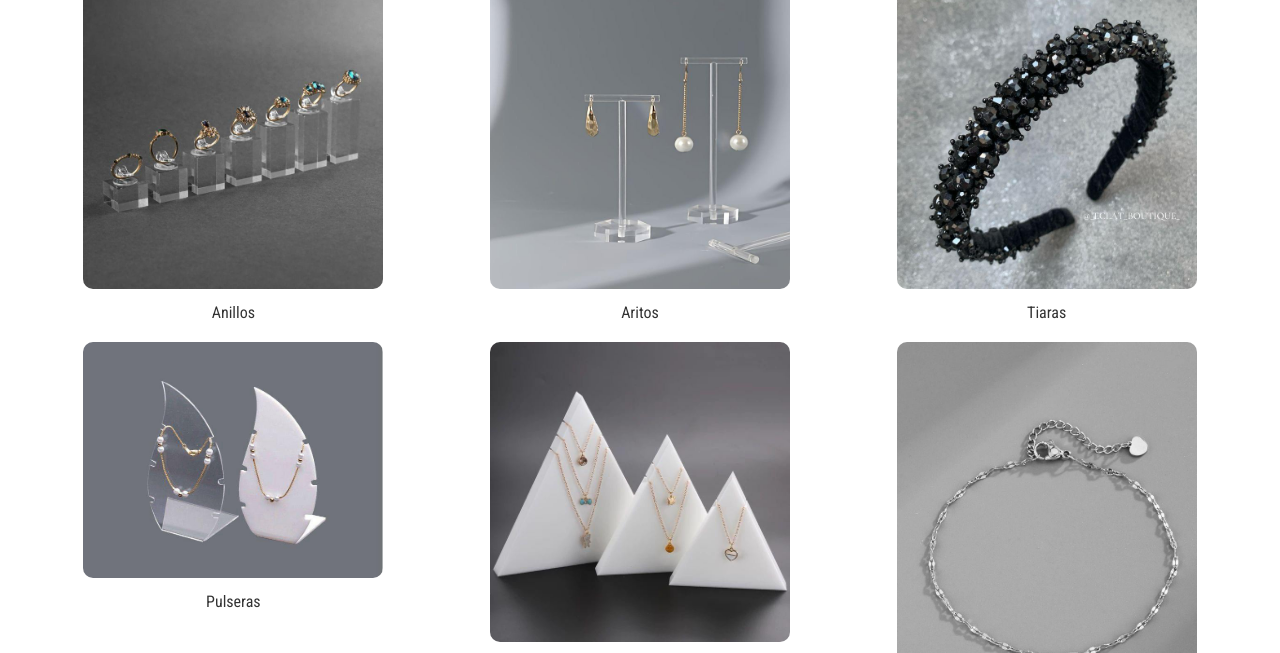
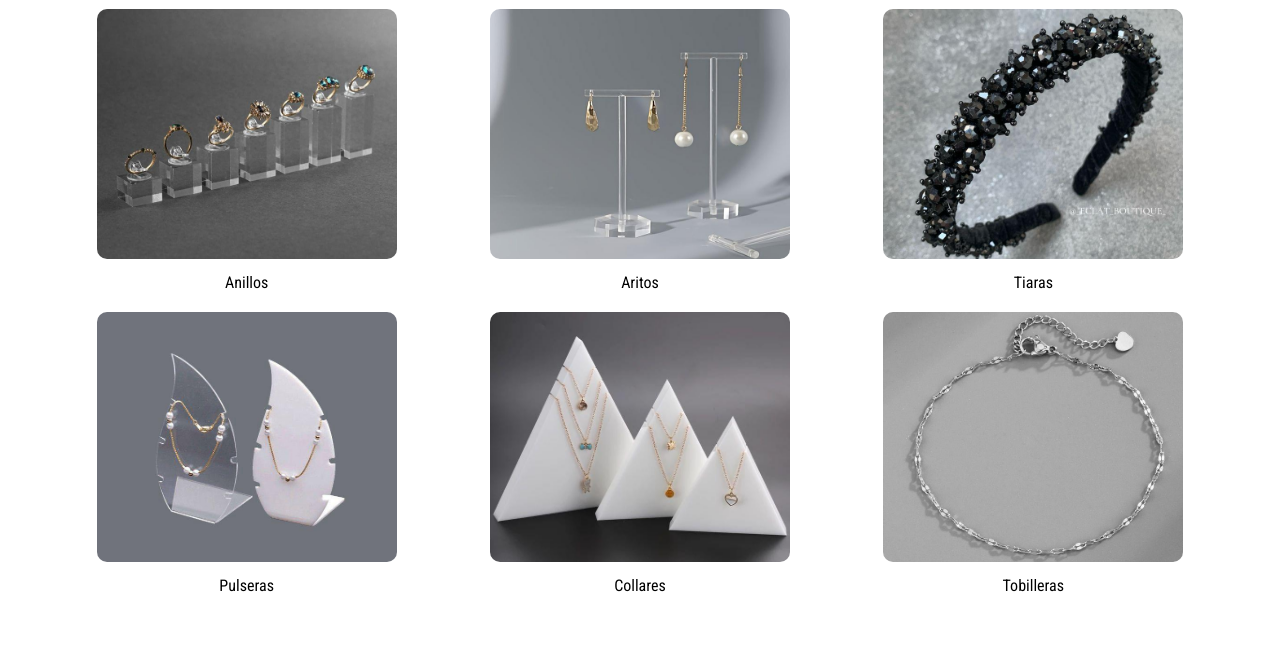
Before and after one commit to JJMartin7/CROWN-JEW, a plain HTML site: page index.html in a window 1280 px wide. Shown: the part 575-1228 px from the top of the page. Drawn offline with Linux system fonts and the light colour scheme.

```diff
--- a/styles.css
+++ b/styles.css
@@ -716,3 +716,33 @@
         grid-template-columns: 1fr;
     }
 }
+/* Estilo general para la galería */
+.text-and-gallery {
+    text-align: center;
+    margin: 20px;
+}
+
+.text-and-gallery .gallery {
+    display: grid;
+    grid-template-columns: repeat(3, 1fr);
+    gap: 20px; /* Espacio entre las imágenes */
+    justify-content: center;
+}
+
+.text-and-gallery .gallery-item {
+    text-align: center;
+    text-decoration: none;
+    color: black;
+}
+
+.text-and-gallery .gallery-item img {
+    width: 100%;
+    height: 250px; /* Altura fija para todas las imágenes */
+    object-fit: cover;
+    border-radius: 10px; /* Bordes redondeados opcionales */
+}
+
+.text-and-gallery .gallery-item p {
+    margin-top: 10px;
+    font-size: 16px;
+}
```
Also changed, not shown: pages/anillos.html (+1 -0 lines), pages/aritos.html (+1 -0 lines), pages/collares.html (+1 -0 lines), pages/contacto.html (+4 -4 lines), pages/pulseras.html (+1 -0 lines), pages/tiaras.html (+1 -0 lines), pages/tobilleras.html (+1 -0 lines).
